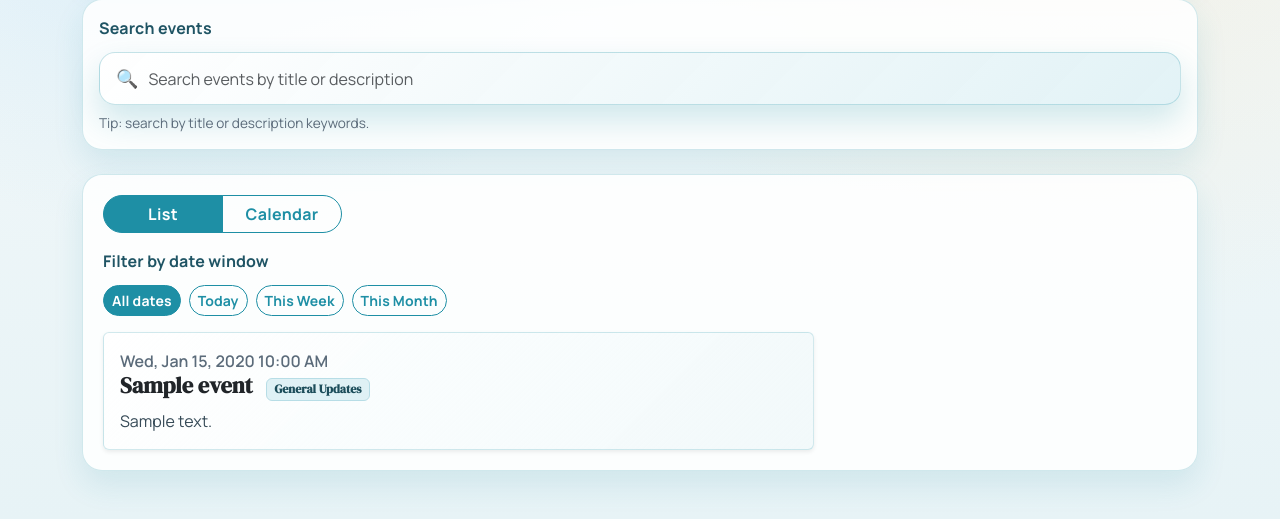
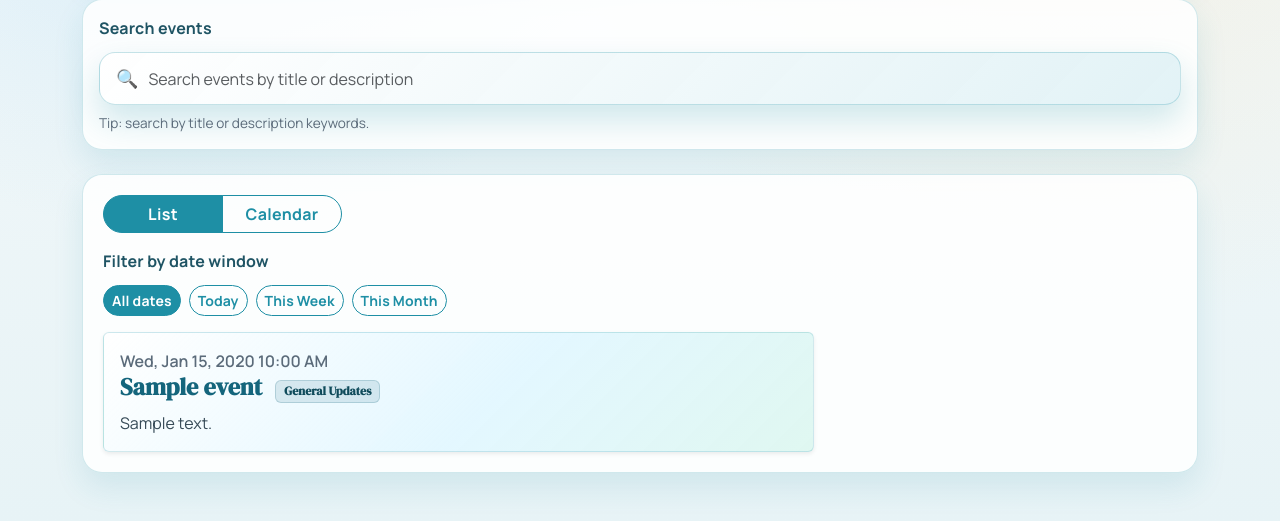
Before and after one commit to JSY-Ben/BeanPrepared, a PHP site: page /Web/ in a window 1280 px wide. Shown: the part 307-828 px from the top of the page. Run offline with PHP 8.4, Linux system fonts and the light colour scheme; data comes from the database, SQL or seed files in the repository; tables that the repository leaves empty hold one stand-in row (values such as "Sample post").

Commit message:
Event made more obvious

```diff
--- a/public/css/site.css
+++ b/public/css/site.css
@@ -126,13 +126,13 @@ body {
 
 .event-card {
   border: 1px solid rgba(30, 143, 165, 0.2);
-  background: linear-gradient(135deg, rgba(255, 255, 255, 0.95) 0%, rgba(223, 241, 245, 0.35) 100%);
+  background: linear-gradient(135deg, #ffffff 0%, rgba(217, 244, 255, 0.7) 55%, rgba(214, 245, 236, 0.75) 100%);
   transition: transform 0.2s ease, box-shadow 0.2s ease;
 }
 
 .event-card:hover {
   transform: translateY(-4px);
-  box-shadow: 0 20px 40px rgba(30, 143, 165, 0.2);
+  box-shadow: 0 24px 46px rgba(30, 143, 165, 0.25);
 }
 
 .event-meta {
@@ -141,8 +141,9 @@ body {
 }
 
 .event-title {
-  font-size: 1.4rem;
+  font-size: 1.5rem;
   font-weight: 700;
+  color: #14657c;
 }
 
 .event-description {
@@ -151,6 +152,9 @@ body {
 
 .event-card .badge {
   font-size: 0.75rem;
+  background: rgba(20, 101, 124, 0.12) !important;
+  color: #0f4b5b !important;
+  border: 1px solid rgba(20, 101, 124, 0.2);
 }
 
 .calendar-dot {
```
Also changed, not shown: 1 other file.
